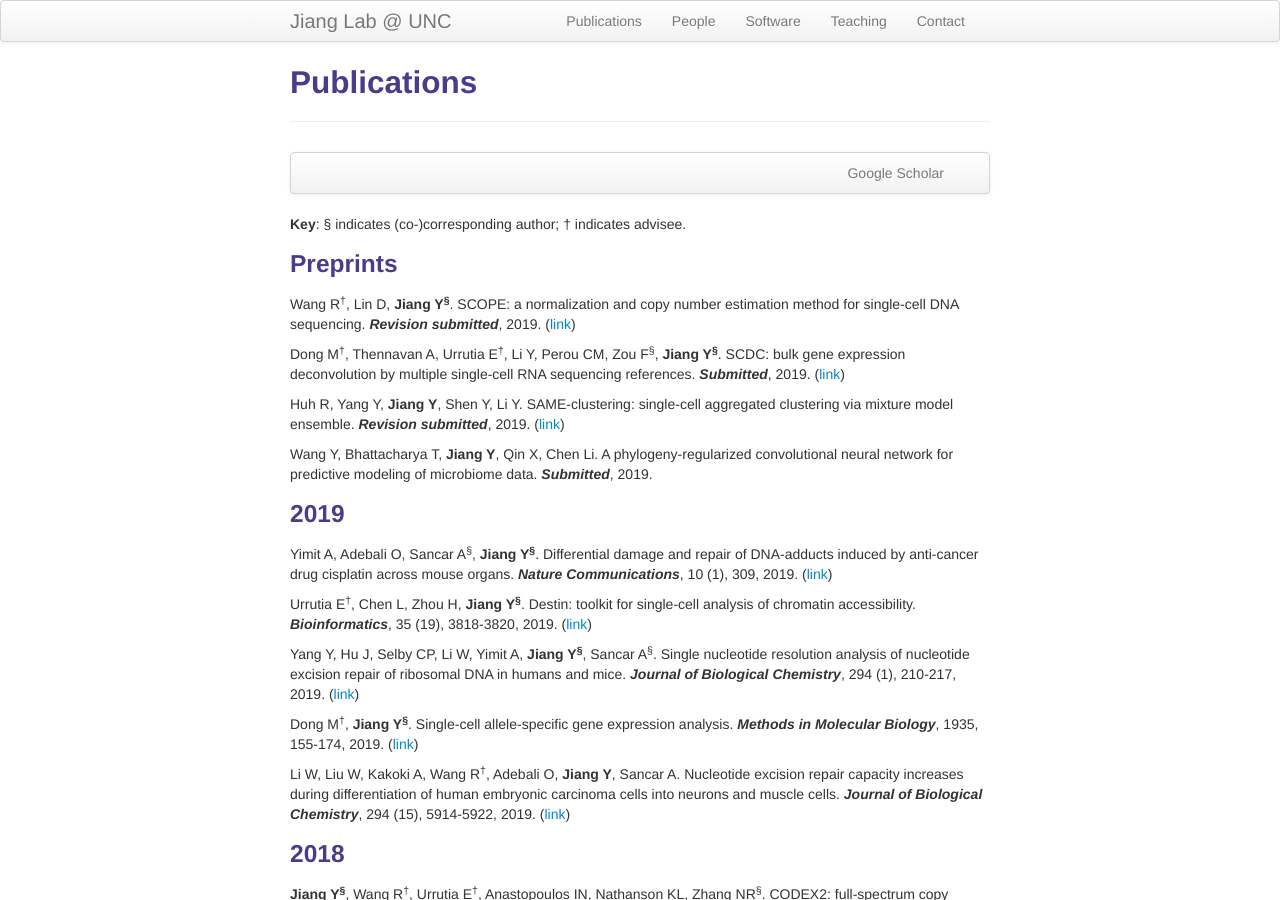
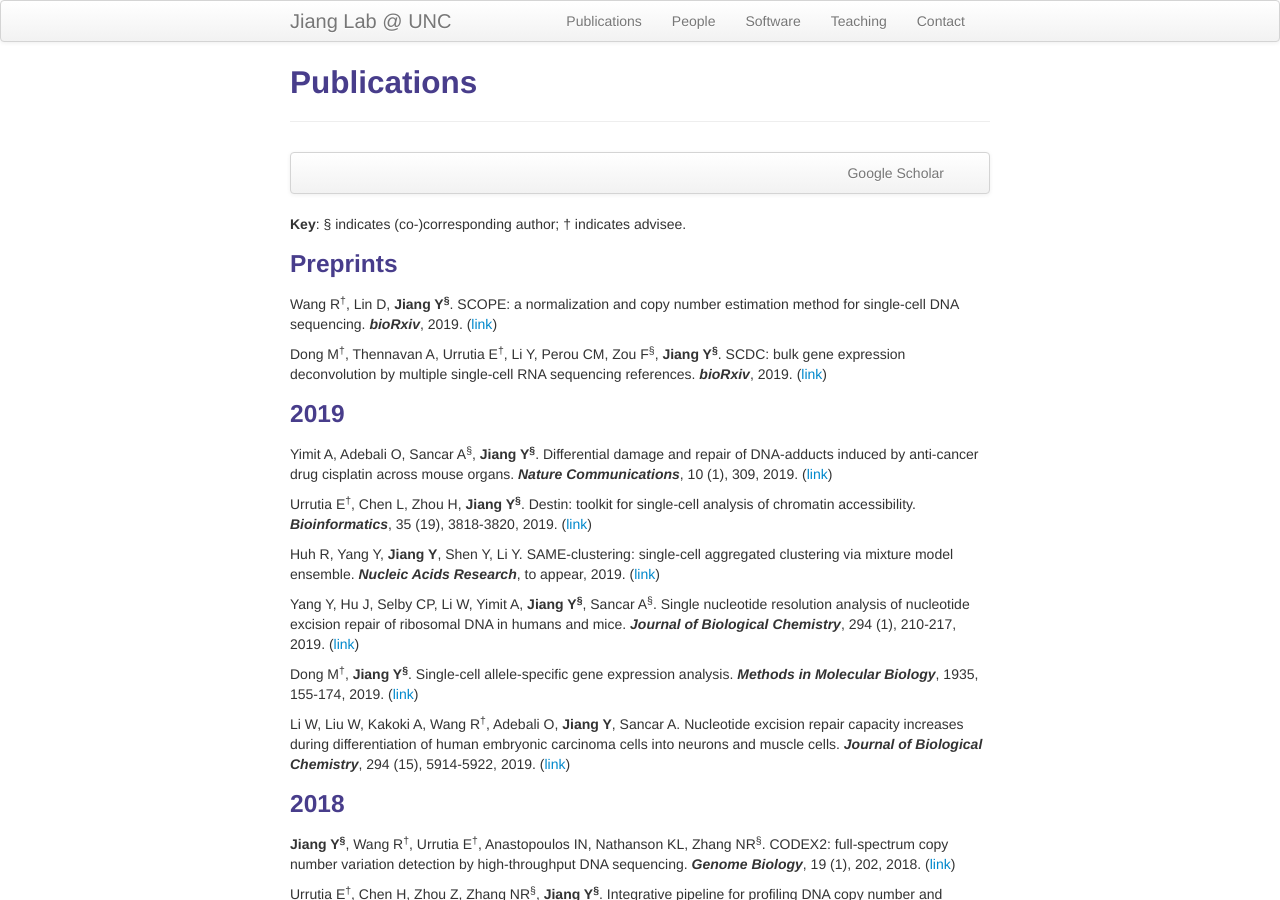
Before and after one commit to yuchaojiang/yuchaojiang.github.io, a Jekyll site: the page built from pages/pubs.md, in a window 1280 px wide and 900 px high. Built offline with Jekyll 4.4.1, drawn with Linux system fonts in a browser that asks for light colours.

Commit message:
Update pubs.md

```diff
--- a/pages/pubs.md
+++ b/pages/pubs.md
@@ -16,19 +16,17 @@ description: Yuchao Jiang's publications
 
 ### Preprints
 
-Wang R<sup>&dagger;</sup>, Lin D, **Jiang Y<sup>&sect;</sup>**. SCOPE: a normalization and copy number estimation method for single-cell DNA sequencing. ***Revision submitted***, 2019. ([link](https://www.biorxiv.org/content/10.1101/594267v2))
+Wang R<sup>&dagger;</sup>, Lin D, **Jiang Y<sup>&sect;</sup>**. SCOPE: a normalization and copy number estimation method for single-cell DNA sequencing. ***bioRxiv***, 2019. ([link](https://www.biorxiv.org/content/10.1101/594267v2))
 
-Dong M<sup>&dagger;</sup>, Thennavan A, Urrutia E<sup>&dagger;</sup>, Li Y, Perou CM, Zou F<sup>&sect;</sup>, **Jiang Y<sup>&sect;</sup>**. SCDC: bulk gene expression deconvolution by multiple single-cell RNA sequencing references. ***Submitted***, 2019. ([link](https://www.biorxiv.org/content/10.1101/743591v1))
-
-Huh R, Yang Y, **Jiang Y**, Shen Y, Li Y. SAME-clustering: single-cell aggregated clustering via mixture model ensemble. ***Revision submitted***, 2019. ([link](https://www.biorxiv.org/content/10.1101/645820v1))
-
-Wang Y, Bhattacharya T, **Jiang Y**, Qin X, Chen Li. A phylogeny-regularized convolutional neural network for predictive modeling of microbiome data. ***Submitted***, 2019.
+Dong M<sup>&dagger;</sup>, Thennavan A, Urrutia E<sup>&dagger;</sup>, Li Y, Perou CM, Zou F<sup>&sect;</sup>, **Jiang Y<sup>&sect;</sup>**. SCDC: bulk gene expression deconvolution by multiple single-cell RNA sequencing references. ***bioRxiv***, 2019. ([link](https://www.biorxiv.org/content/10.1101/743591v1))
 
 ### 2019
 
 Yimit A, Adebali O, Sancar A<sup>&sect;</sup>, **Jiang Y<sup>&sect;</sup>**. Differential damage and repair of DNA-adducts induced by anti-cancer drug cisplatin across mouse organs. ***Nature Communications***, 10 (1), 309, 2019. ([link](https://www.nature.com/articles/s41467-019-08290-2))
 
 Urrutia E<sup>&dagger;</sup>, Chen L, Zhou H, **Jiang Y<sup>&sect;</sup>**. Destin: toolkit for single-cell analysis of chromatin accessibility. ***Bioinformatics***, 35 (19), 3818-3820, 2019. ([link](https://academic.oup.com/bioinformatics/article/35/19/3818/5367832/))
+
+Huh R, Yang Y, **Jiang Y**, Shen Y, Li Y. SAME-clustering: single-cell aggregated clustering via mixture model ensemble. ***Nucleic Acids Research***, to appear, 2019. ([link](https://www.biorxiv.org/content/10.1101/645820v1))
 
 Yang Y, Hu J, Selby CP, Li W, Yimit A, **Jiang Y<sup>&sect;</sup>**, Sancar A<sup>&sect;</sup>. Single nucleotide resolution analysis of nucleotide excision repair of ribosomal DNA in humans and mice. ***Journal of Biological Chemistry***, 294 (1), 210-217, 2019. ([link](http://www.jbc.org/content/294/1/210.short))
 
```
